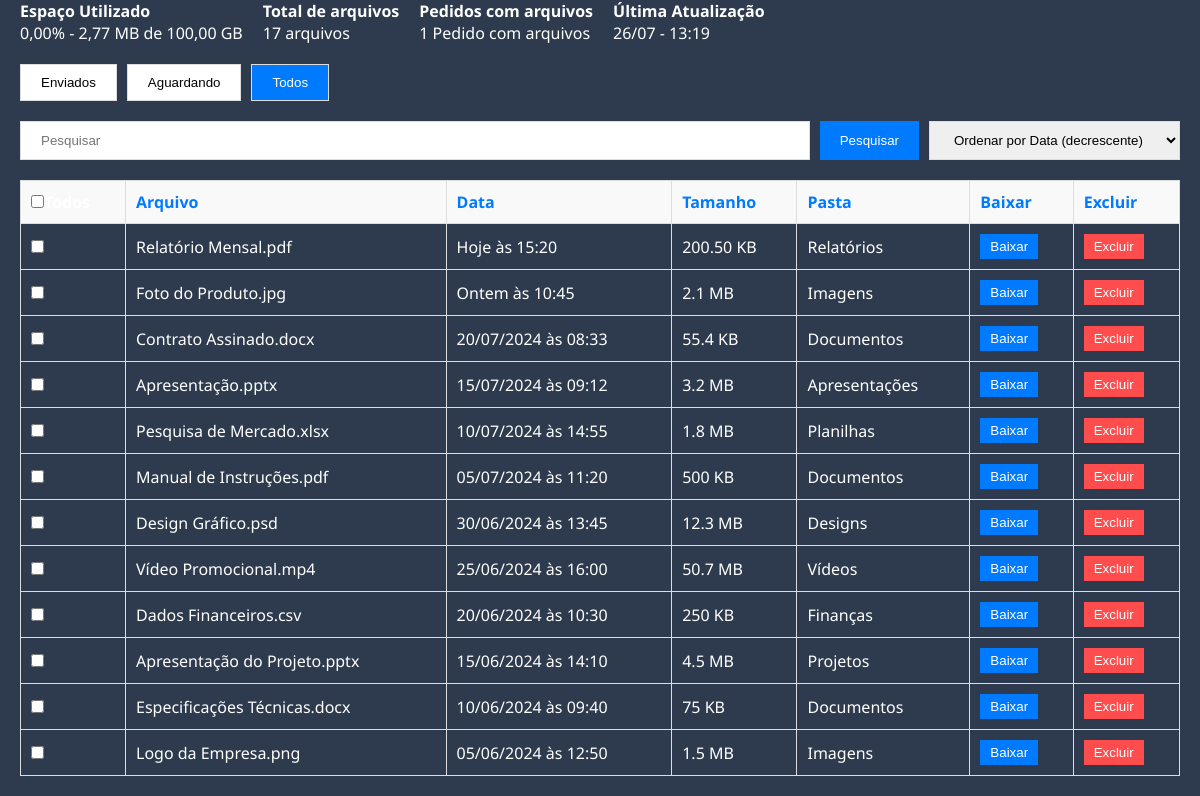
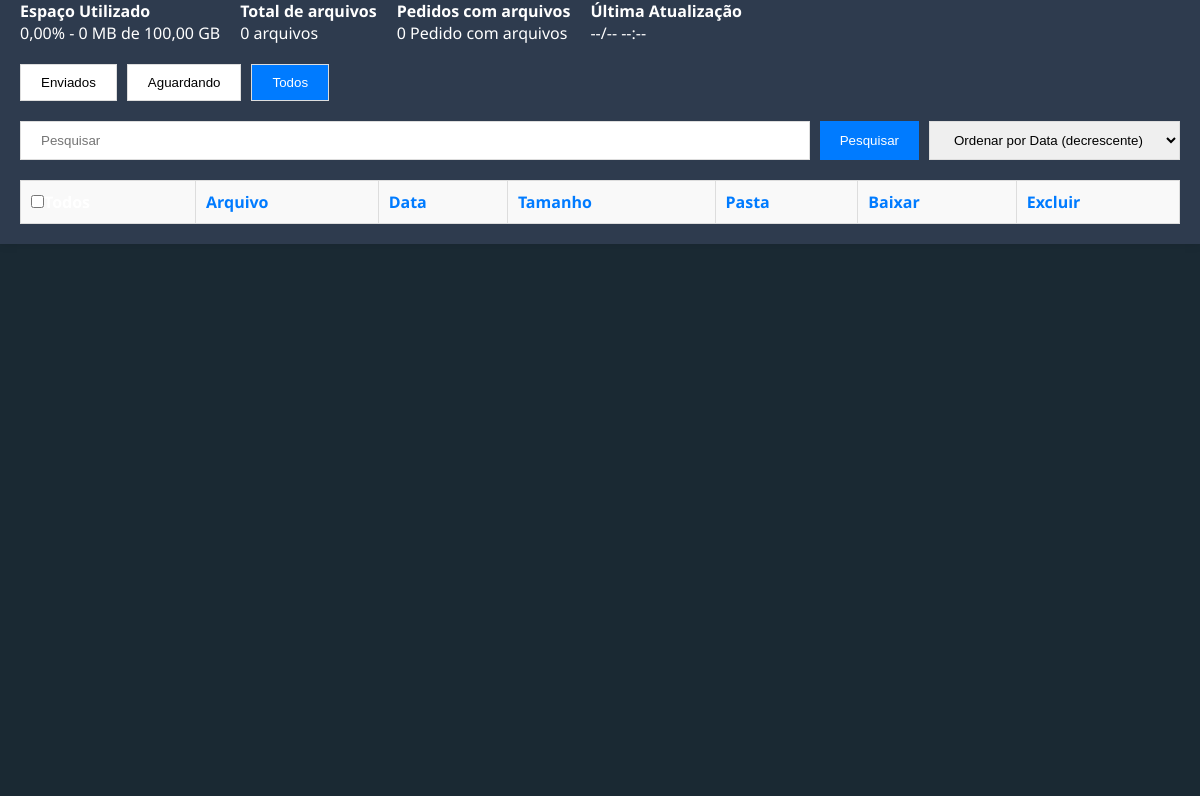
Before and after one commit to L1malucas/upload-cbpm, an Electron app: page src/views/index.html in a window 1200 px wide. Shown: the part 108-904 px from the top of the page. After the commit the page ends 840 px from the top, so only its background shows below. Drawn offline with Linux system fonts and the light colour scheme.

Commit message:
feat: add devtools e html minimamente dinamico

```diff
--- a/main.js
+++ b/main.js
@@ -13,6 +13,7 @@ const fs = require("fs");
 
 const fileManager = require("./lib/fileManager");
 const database = require("./lib/database");
+const { chrome } = require("process");
 
 let tray;
 let browserWindow;
@@ -86,6 +87,8 @@ app.whenReady().then(() => {
             contextIsolation: false,
           },
         });
+        // so pra testes
+        browserWindow.webContents.openDevTools();
         browserWindow.loadFile(path.join(__dirname, "src/views/index.html"));
       },
     },
--- a/src/views/index.html
+++ b/src/views/index.html
@@ -7,25 +7,24 @@
 </head>
 
 <body>
-
   <div class="container">
-    <h1>Uploads</h1>
+    <h1>Histórico de Transferência de Arquivos</h1>
     <div class="stats">
       <div class="stat">
         <span>Espaço Utilizado</span>
-        <span>0,00% - 2,77 MB de 100,00 GB</span>
+        <span id="space-used">0,00% - 0 MB de 100,00 GB</span>
       </div>
       <div class="stat">
         <span>Total de arquivos</span>
-        <span>17 arquivos</span>
+        <span id="total-files">0 arquivos</span>
       </div>
       <div class="stat">
         <span>Pedidos com arquivos</span>
-        <span>1 Pedido com arquivos</span>
+        <span id="orders-with-files">0 Pedido com arquivos</span>
       </div>
       <div class="stat">
         <span>Última Atualização</span>
-        <span>26/07 - 13:19</span>
+        <span id="last-update">--/-- --:--</span>
       </div>
     </div>
 
@@ -50,127 +49,18 @@
           <th><input type="checkbox">Todos</th>
           <th class="header-item">Arquivo</th>
           <th class="header-item">Data</th>
-          <!-- <th class="header-item">Atualizado em</th> -->
           <th class="header-item">Tamanho</th>
           <th class="header-item">Pasta</th>
           <th class="header-item">Baixar</th>
           <th class="header-item">Excluir</th>
         </tr>
       </thead>
-      <tbody>
-        <!-- Repetir este <tr> para cada arquivo -->
-        <tr>
-          <td><input type="checkbox"></td>
-          <td>Relatório Mensal.pdf</td>
-          <td>Hoje às 15:20</td>
-          <td>200.50 KB</td>
-          <td>Relatórios</td>
-          <td><button class="download">Baixar</button></td>
-          <td><button class="delete">Excluir</button></td>
-        </tr>
-        <tr>
-          <td><input type="checkbox"></td>
-          <td>Foto do Produto.jpg</td>
-          <td>Ontem às 10:45</td>
-          <td>2.1 MB</td>
-          <td>Imagens</td>
-          <td><button class="download">Baixar</button></td>
-          <td><button class="delete">Excluir</button></td>
-        </tr>
-        <tr>
-          <td><input type="checkbox"></td>
-          <td>Contrato Assinado.docx</td>
-          <td>20/07/2024 às 08:33</td>
-          <td>55.4 KB</td>
-          <td>Documentos</td>
-          <td><button class="download">Baixar</button></td>
-          <td><button class="delete">Excluir</button></td>
-        </tr>
-        <tr>
-          <td><input type="checkbox"></td>
-          <td>Apresentação.pptx</td>
-          <td>15/07/2024 às 09:12</td>
-          <td>3.2 MB</td>
-          <td>Apresentações</td>
-          <td><button class="download">Baixar</button></td>
-          <td><button class="delete">Excluir</button></td>
-        </tr>
-        <tr>
-          <td><input type="checkbox"></td>
-          <td>Pesquisa de Mercado.xlsx</td>
-          <td>10/07/2024 às 14:55</td>
-          <td>1.8 MB</td>
-          <td>Planilhas</td>
-          <td><button class="download">Baixar</button></td>
-          <td><button class="delete">Excluir</button></td>
-        </tr>
-        <tr>
-          <td><input type="checkbox"></td>
-          <td>Manual de Instruções.pdf</td>
-          <td>05/07/2024 às 11:20</td>
-          <td>500 KB</td>
-          <td>Documentos</td>
-          <td><button class="download">Baixar</button></td>
-          <td><button class="delete">Excluir</button></td>
-        </tr>
-        <tr>
-          <td><input type="checkbox"></td>
-          <td>Design Gráfico.psd</td>
-          <td>30/06/2024 às 13:45</td>
-          <td>12.3 MB</td>
-          <td>Designs</td>
-          <td><button class="download">Baixar</button></td>
-          <td><button class="delete">Excluir</button></td>
-        </tr>
-        <tr>
-          <td><input type="checkbox"></td>
-          <td>Vídeo Promocional.mp4</td>
-          <td>25/06/2024 às 16:00</td>
-          <td>50.7 MB</td>
-          <td>Vídeos</td>
-          <td><button class="download">Baixar</button></td>
-          <td><button class="delete">Excluir</button></td>
-        </tr>
-        <tr>
-          <td><input type="checkbox"></td>
-          <td>Dados Financeiros.csv</td>
-          <td>20/06/2024 às 10:30</td>
-          <td>250 KB</td>
-          <td>Finanças</td>
-          <td><button class="download">Baixar</button></td>
-          <td><button class="delete">Excluir</button></td>
-        </tr>
-        <tr>
-          <td><input type="checkbox"></td>
-          <td>Apresentação do Projeto.pptx</td>
-          <td>15/06/2024 às 14:10</td>
-          <td>4.5 MB</td>
-          <td>Projetos</td>
-          <td><button class="download">Baixar</button></td>
-          <td><button class="delete">Excluir</button></td>
-        </tr>
-        <tr>
-          <td><input type="checkbox"></td>
-          <td>Especificações Técnicas.docx</td>
-          <td>10/06/2024 às 09:40</td>
-          <td>75 KB</td>
-          <td>Documentos</td>
-          <td><button class="download">Baixar</button></td>
-          <td><button class="delete">Excluir</button></td>
-        </tr>
-        <tr>
-          <td><input type="checkbox"></td>
-          <td>Logo da Empresa.png</td>
-          <td>05/06/2024 às 12:50</td>
-          <td>1.5 MB</td>
-          <td>Imagens</td>
-          <td><button class="download">Baixar</button></td>
-          <td><button class="delete">Excluir</button></td>
-        </tr>
-        <!-- Repetir este bloco para outros arquivos -->
+      <tbody id="file-list">
+        <!-- File rows will be inserted here -->
       </tbody>
     </table>
   </div>
+  <script src="renderer.js"></script>
 </body>
 
 </html>
```
Also changed, not shown: lib/database.js (+9 -8 lines), lib/fileManager.js (+6 -1 lines).
